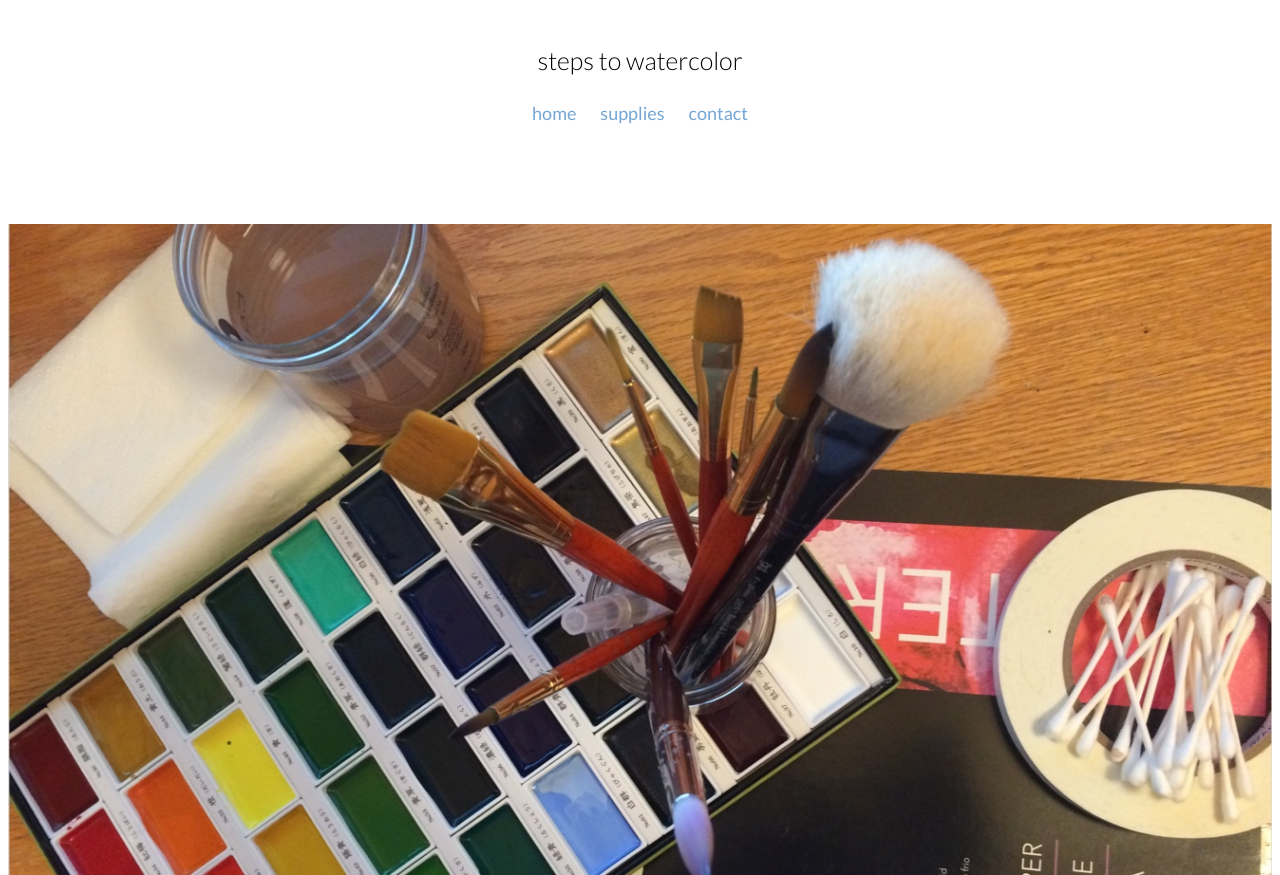
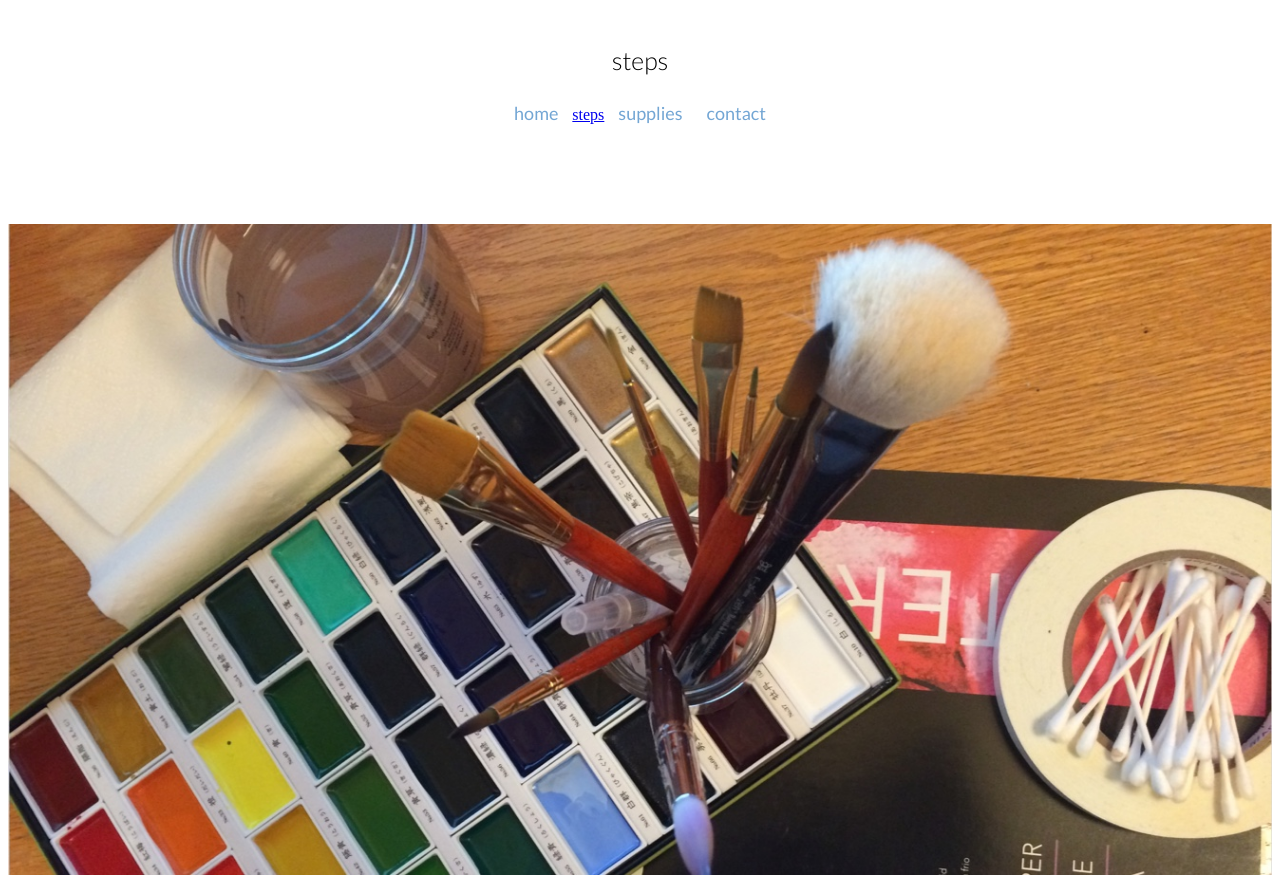
Before and after one commit to y0una/y0una.github.io, a plain HTML site: page steps.html in a window 1280 px wide. Shown: the top 875 px of the page. Drawn offline with Linux system fonts and the light colour scheme.

Commit message:
update to layout

```diff
--- a/steps.html
+++ b/steps.html
@@ -6,11 +6,12 @@
 </head>
 
 <body>
-  <header><h1>steps to watercolor</h1>
+  <header><h1>steps</h1>
   </header>
 
   <nav class="nav">
     <a href="index.html" class="link">home</a>
+    <a href="steps.html" class="current-pg">steps</a>
     <a href="supplies.html" class="link">supplies</a>
     <a href="contact.html" class="link">contact</a>
   </nav>
```
